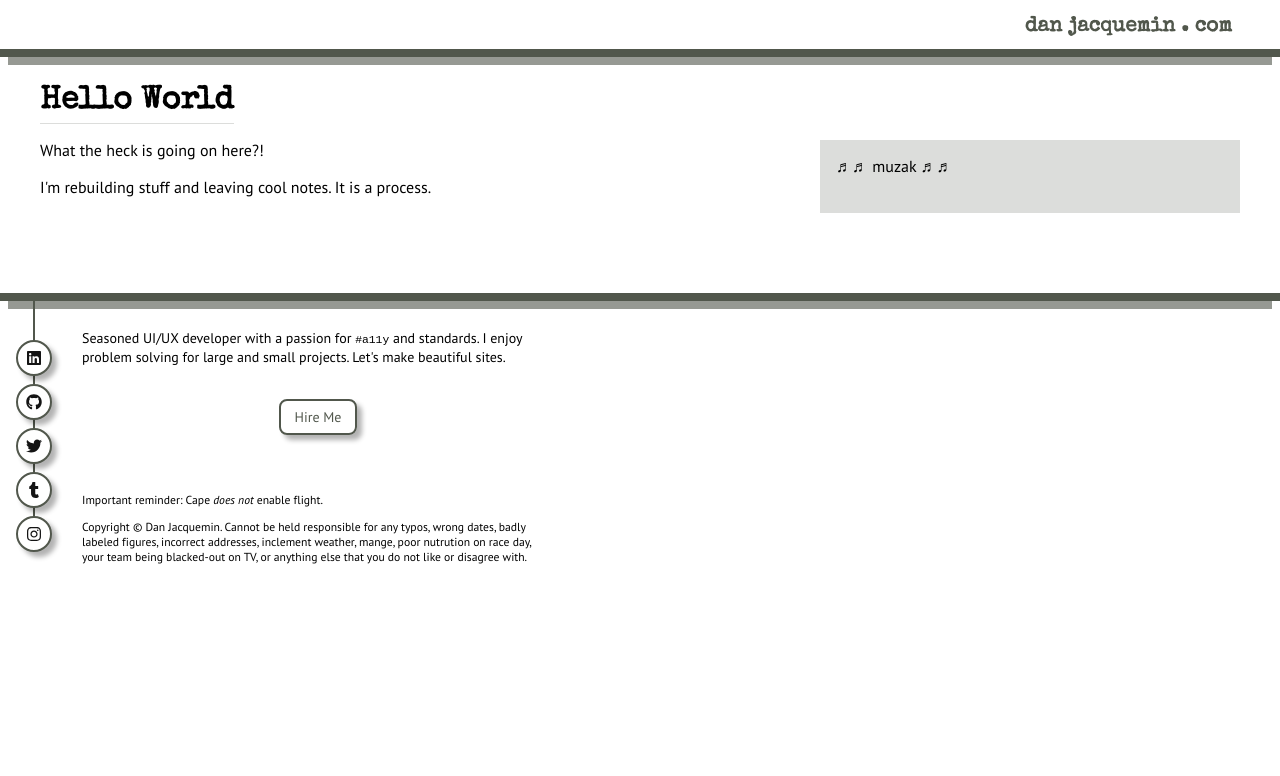
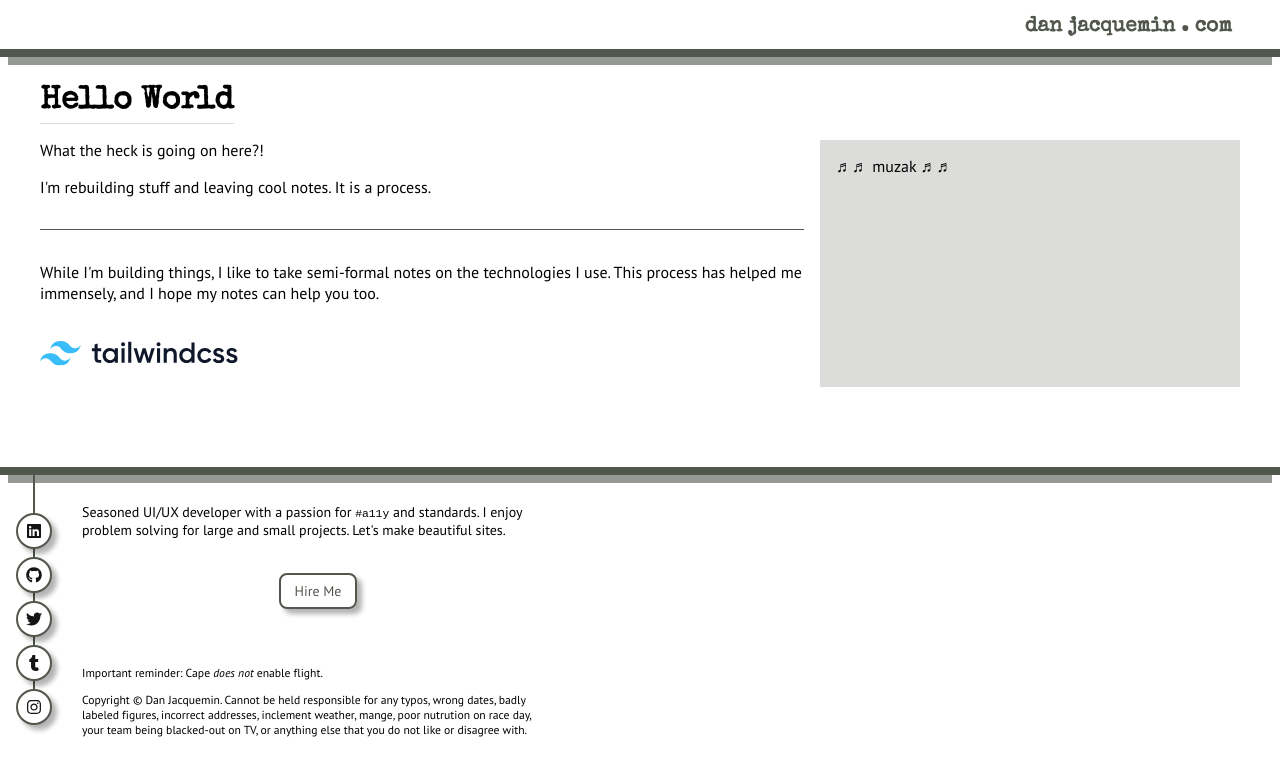
Before and after one commit to danjacquemin/danjacquemin-com, a Gatsby site: page / in a window 1280 px wide. Built offline with nearby package versions, Linux system fonts and the light colour scheme; Gatsby itself is replaced by a stand-in of ours.

Commit message:
added link to tailwind 411

```diff
--- a/src/pages/index.jsx
+++ b/src/pages/index.jsx
@@ -1,7 +1,11 @@
 import * as React from 'react';
 import Layout from '../components/layout';
 import { Seo } from '../components/seo';
-// import { Link } from 'gatsby';
+import { Link } from 'gatsby';
+
+import * as styles from './index.module.scss';
+
+import logoTailwindSvg from '../images/tailwindcss-logotype.svg';
 
 // -- -- --
 
@@ -19,7 +23,23 @@ const IndexPage = () => {
         <div className="wrapContents">
           <p>What the heck is going on here?!</p>
           <p>I'm rebuilding stuff and leaving cool notes. It is a process.</p>
+          <hr />
+          <div>
+            <p>
+              While I'm building things, I like to take semi-formal notes on the
+              technologies I use. This process has helped me immensely, and I
+              hope my notes can help you too.
+            </p>
+            <ul className={styles.techList}>
+              <li>
+                <a href="/tailwind/">
+                  <img src={logoTailwindSvg} alt="" height="25" />
+                </a>
+              </li>
+            </ul>
+          </div>
         </div>
+
         <aside className="wrapAside">♬♬ muzak ♬♬</aside>
       </div>
     </Layout>
--- /dev/null
+++ b/src/pages/index.module.scss
@@ -0,0 +1,5 @@
+.techList {
+  margin: 0;
+  padding: 0;
+  list-style-type: none;
+}
```
Also changed, not shown: src/images/tailwindcss-logotype.svg (added).
